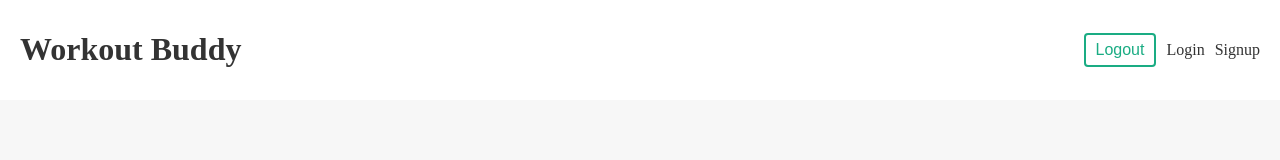
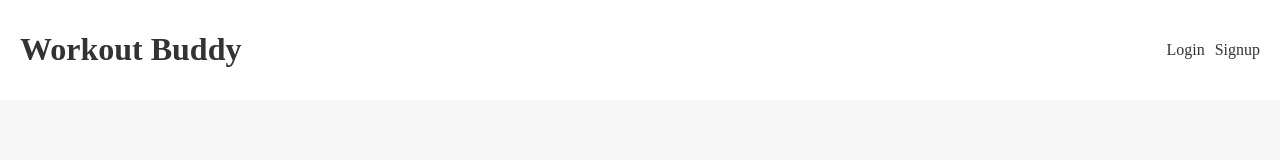
Before and after one commit to YAFcod3/Workouts-MERN, a React (Create React App) app in the folder frontend/: page /login in a window 1280 px wide. Shown: the top 160 px of the page. Built offline with nearby package versions, Linux system fonts and the light colour scheme.

Commit message:
condicional en navbar y autent persistente con effect ok

```diff
--- a/frontend/src/components/Navbar.js
+++ b/frontend/src/components/Navbar.js
@@ -1,10 +1,14 @@
 import { Link } from "react-router-dom";
 import {useLogout} from '../hooks/useLogout'
+import { useAuthContext } from "../hooks/useAuthContext";
+
 
 
 const Navbar = () => {
 
     const {logout} = useLogout()
+    const {user}=useAuthContext()
+
 
     //CLICK
     const handleClick =()=>{
@@ -21,14 +25,18 @@
                 <Link to='/'><h1>Workout Buddy</h1></Link>
 
                 <nav>
+                    {user && (
                         <div>
+                        <span>{user.email}</span>
                         <button onClick={handleClick}>Logout</button>
                         </div>
+                    )}
+                    {!user && (
                         <div>
                             <Link to='/login'>Login</Link>
                             <Link to='/signup'>Signup</Link>
                         </div>
-
+                    )}
                 </nav>
 
             </div>
--- a/frontend/src/context/AuthContext.js
+++ b/frontend/src/context/AuthContext.js
@@ -1,4 +1,4 @@
-import { createContext,useReducer } from "react";
+import { createContext,useEffect,useReducer } from "react";
 
 
 export const AuthContext= createContext()
@@ -24,6 +24,17 @@
 
     const [state,dispatch ]=useReducer(authReducer,{user:null})
 
+    //add auth persistente
+    useEffect(() => {
+        const user = JSON.parse(localStorage.getItem('user'))
+
+        if (user){
+            dispatch({type:'LOGIN', payload:user})
+        }
+    }, [])
+
+
+
     console.log('AuthContext state',state)
 
 
```
Lines whose indentation alone changed are shown as unchanged.
